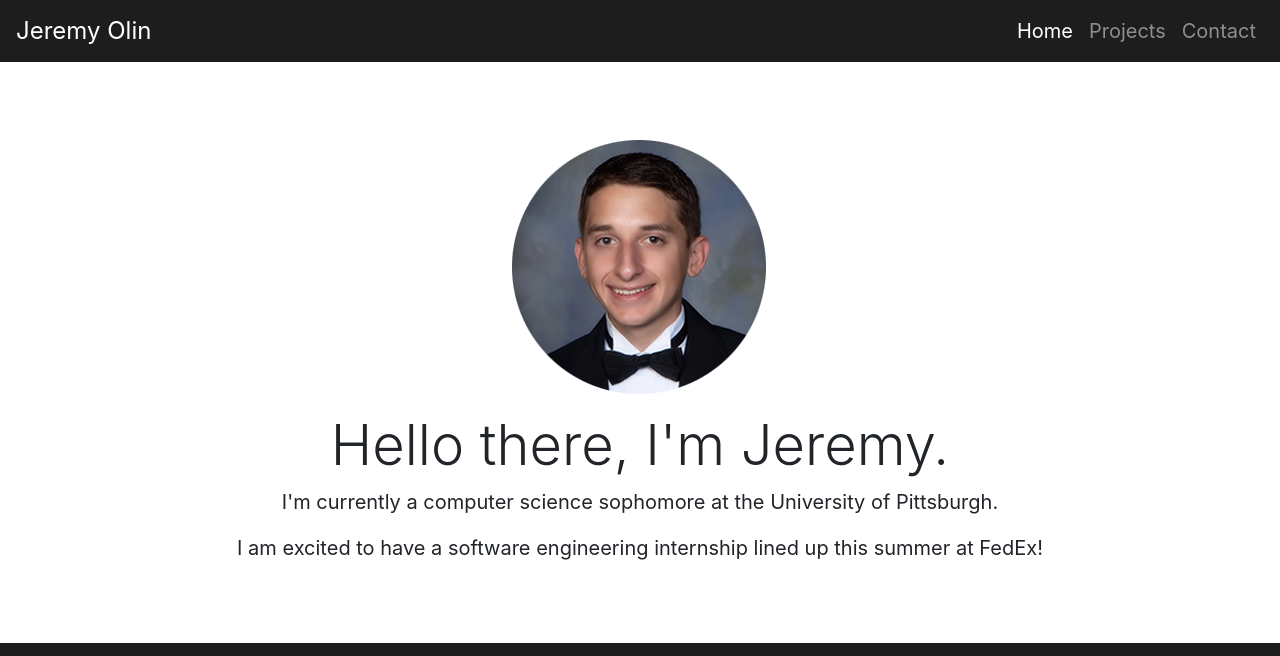
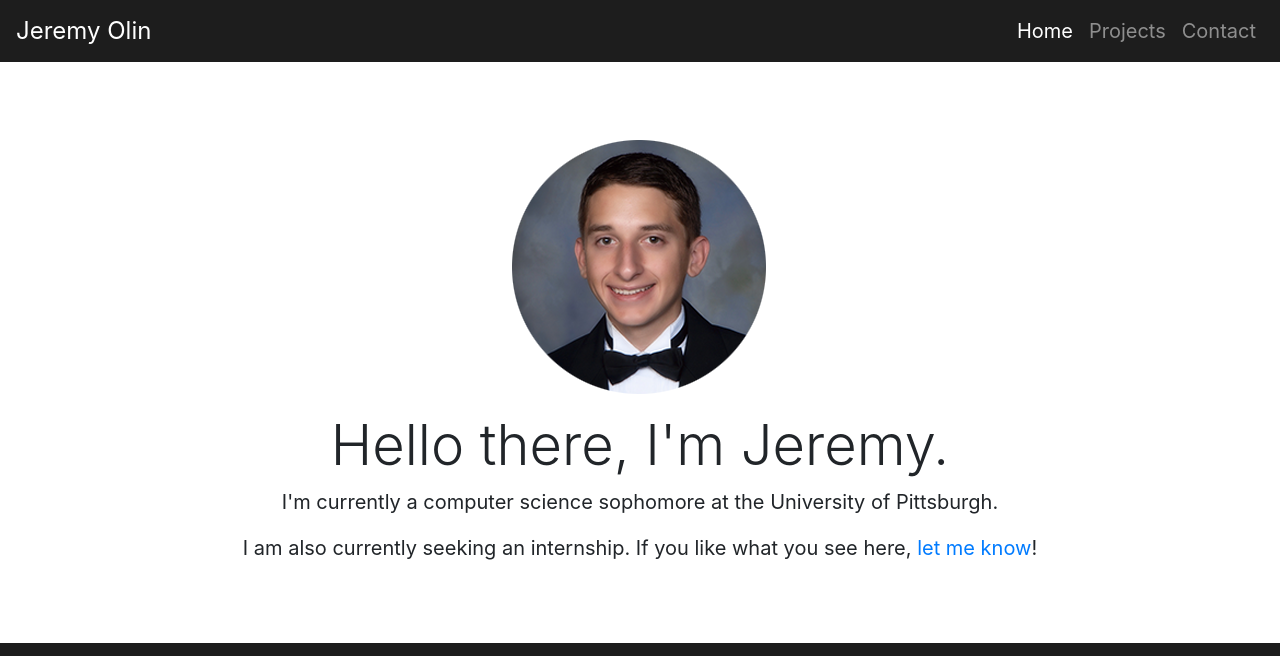
Before and after one commit to jerols4/Portfolio, a plain HTML site: page index.html in a window 1280 px wide. Shown: the top 656 px of the page. Drawn offline with nearby package versions, Linux system fonts and the light colour scheme.

Commit message:
Update bio to reflect internship status

```diff
--- a/index.html
+++ b/index.html
@@ -51,7 +51,7 @@
       <img class="img-fluid py-3 d-block mx-auto" src="profile.png" alt="">
       <h1 class="display-4">Hello there, I'm Jeremy.</h1>
       <p>I'm currently a computer science sophomore at the University of Pittsburgh.</p>
-      <p>I am excited to have a software engineering internship lined up this summer at FedEx!</p>
+      <p>I am also currently seeking an internship. If you like what you see here, <a href="contact.html">let me know</a>!</p>
     </div>
 
     <!-- Footer -->
```
